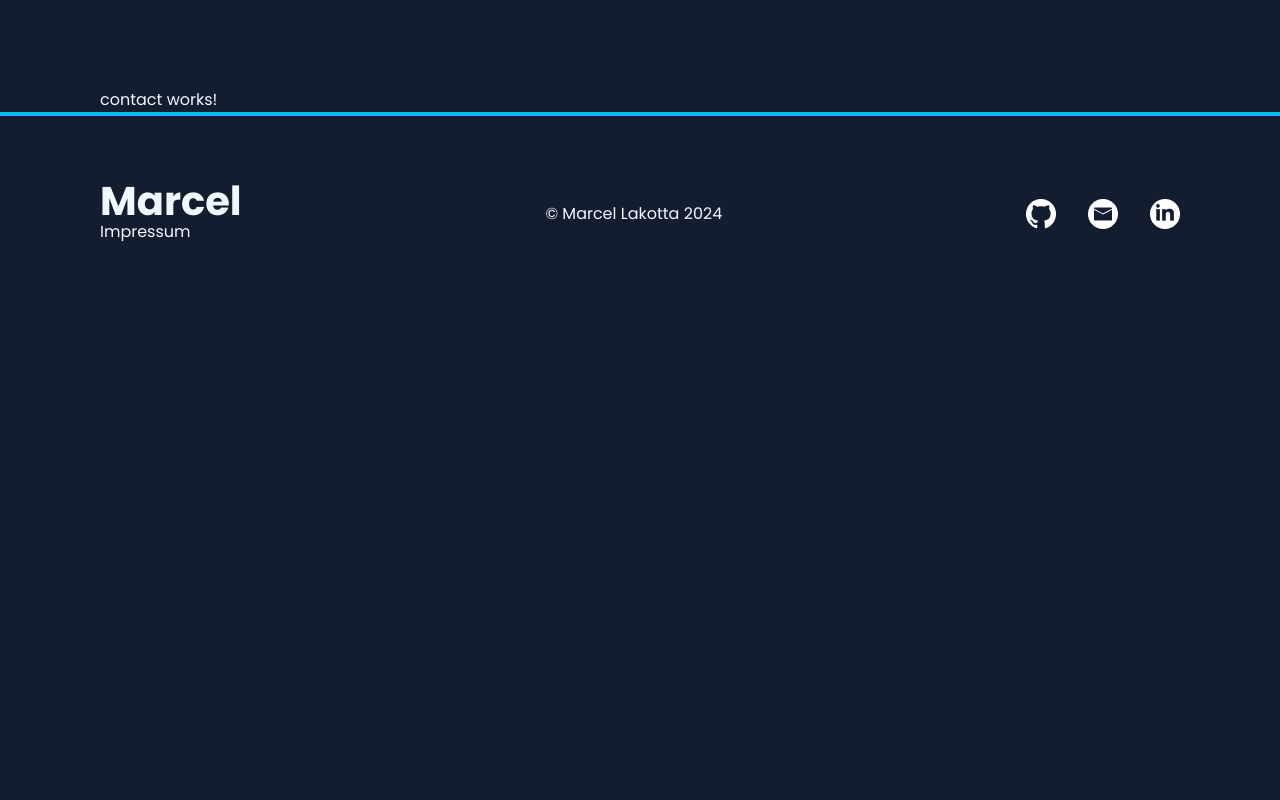
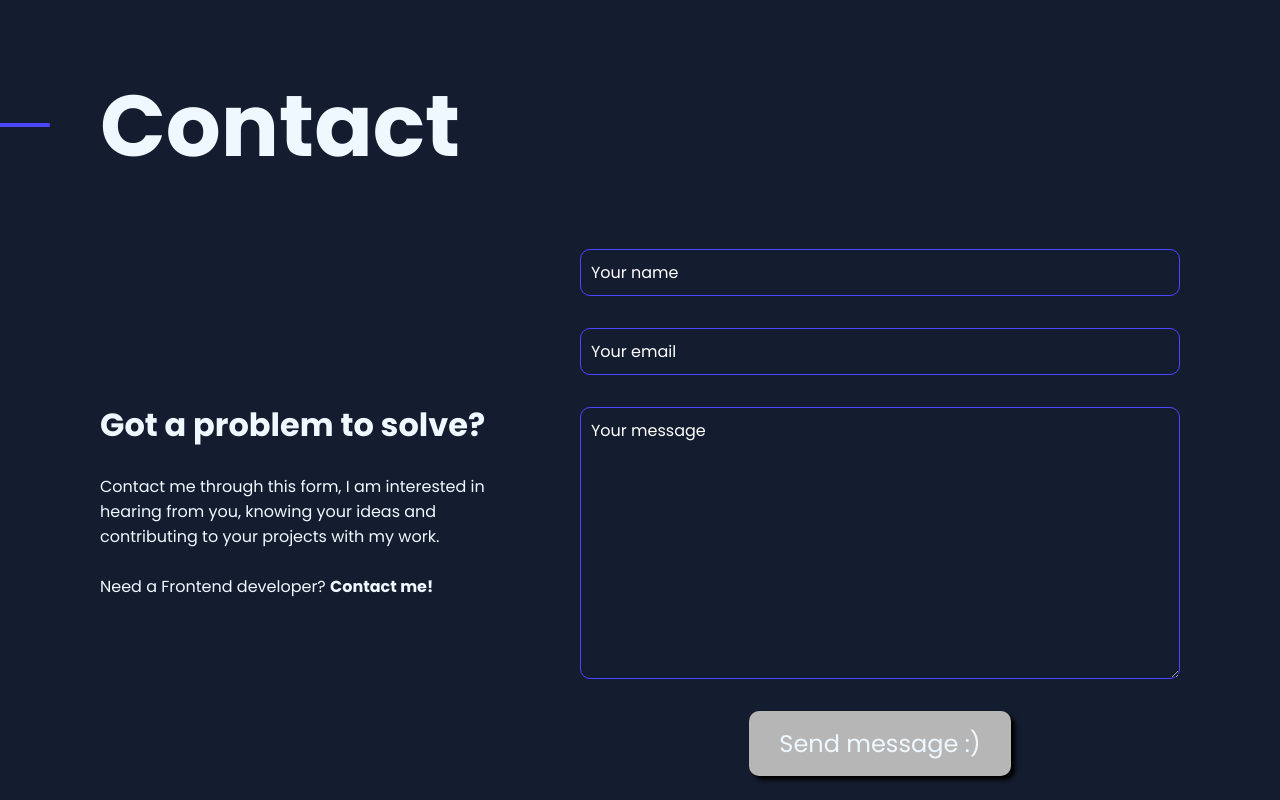
Before and after one commit to LakottaMa/MyPortfolio, an Angular app: page / in a window 1280 px wide. Shown: the part 4060-4860 px from the top of the page. Before the commit the page ends 4372 px from the top, so only its background shows below. Built offline with nearby package versions, Linux system fonts and the light colour scheme.

Commit message:
add contact Form

```diff
--- a/src/app/app.config.ts
+++ b/src/app/app.config.ts
@@ -1,7 +1,8 @@
 import { ApplicationConfig } from '@angular/core';
 import { provideRouter } from '@angular/router';
 import { routes } from './app.routes';
+import { provideHttpClient } from '@angular/common/http';
 
 export const appConfig: ApplicationConfig = {
-  providers: [provideRouter(routes)]
+  providers: [provideRouter(routes), provideHttpClient()]
 };
--- a/src/app/landing-page/contact/contact.component.html
+++ b/src/app/landing-page/contact/contact.component.html
@@ -1,3 +1,43 @@
 <section>
-    <p>contact works!</p>
+    <div class="headline">
+        <img class="line" src="../../../../assets/img/small_line_blue_left.png" alt="small line">
+        <h1>Contact</h1>
+    </div>
+    <div class="contact-form">
+        <div class="text">
+            <h3>Got a problem to solve?</h3>
+            <p>Contact me through this form, I am interested in hearing from you, knowing your ideas and contributing to
+                your projects with my work.</p>
+            <p>Need a Frontend developer? <span>Contact me!</span></p>
+        </div>
+        <form (ngSubmit)="onSubmit(contactForm)" #contactForm="ngForm">
+            <div class="form-group">
+                <!-- <label for="name"></label> -->
+                <input #name="ngModel" [(ngModel)]="contactData.name" type="text" name="user_name"
+                    placeholder="Your name" required>
+                <div class="error" *ngIf="name.invalid && (name.dirty || name.touched)">
+                    <span *ngIf="name.errors?.['required']">Your name is empty</span>
+                </div>
+            </div>
+            <div class="form-group">
+                <!-- <label for="email"></label> -->
+                <input #email="ngModel" [(ngModel)]="contactData.email" type="email" name="user_email"
+                    placeholder="Your email" required pattern="[a-zA-Z0-9._%+-]+@[a-zA-Z0-9.-]+\.[a-zA-Z]{2,}">
+                <div class="error" *ngIf="email.invalid && (email.dirty || email.touched)">
+                    <span *ngIf="email.errors?.['required']">Your email is empty</span>
+                    <span *ngIf="email.errors?.['pattern']">Please enter a valid email address</span>
+                </div>
+            </div>
+            <div class="form-group">
+                <!-- <label for="message"></label> -->
+                <textarea #message="ngModel" [(ngModel)]="contactData.message" type="text" rows="10" minlength="10"
+                    name="user_message" placeholder="Your message" required></textarea>
+                <div class="error" *ngIf="message.invalid && (message.dirty || message.touched)">
+                    <span *ngIf="message.errors?.['required']">Your message is empty.</span>
+                    <span *ngIf="message.errors?.['minlength'] && !message.errors?.['required']">Your message must be at least 10 characters long.</span>
+                </div>
+            </div>
+            <button class="btn" type="submit">Send message :)</button>
+        </form>
+    </div>
 </section>
--- a/src/app/landing-page/contact/contact.component.scss
+++ b/src/app/landing-page/contact/contact.component.scss
@@ -1,4 +1,77 @@
 @import "../../../styles.scss";
+
 section {
     margin-top: 280px;
+    flex-direction: column;
 }
+
+.headline {
+    width: 100%;
+    margin-left: -200px;
+    display: flex;
+    align-items: center;
+    img {
+        width: 50px;
+        margin-right: 50px;
+    }
+}
+
+.contact-form {
+    width: 100%;
+    margin: 85px 0 185px 0;
+    display: flex;
+    align-items: center;
+    justify-content: space-between;
+}
+
+.text {
+    width: 436px;
+    h3 {
+        font-size: 2rem;
+    }
+    span {
+        font-weight: 700;
+    }
+    p {
+        margin: 25px 0;
+    }
+}
+
+form {
+    display: flex;
+    flex-direction: column;
+    align-items: center;
+}
+
+.form-group {
+    width: 600px;
+    display: flex;
+    flex-direction: column;
+    margin-bottom: 32px;
+    input,
+    textarea {
+        padding: 10px;
+        border: solid 1px $blue;
+        border-radius: 10px;
+        background-color: hsla(0, 0%, 0%, 0);
+        &:hover {
+            border-color: $lightblue;
+            cursor: pointer;
+        }
+    }
+    input::placeholder,
+    textarea::placeholder {
+        color: white;
+    }
+}
+
+.btn {
+    background-color: $grey;
+}
+
+.error {
+    margin-top: 12px;
+    span {
+        color: $red;
+    }
+}
--- a/src/app/landing-page/contact/contact.component.ts
+++ b/src/app/landing-page/contact/contact.component.ts
@@ -1,12 +1,58 @@
-import { Component } from '@angular/core';
+import { Component, inject } from '@angular/core';
+import { CommonModule } from '@angular/common';
+import { FormsModule, NgForm } from '@angular/forms';
+import { HttpClient } from '@angular/common/http';
 
 @Component({
   selector: 'app-contact',
   standalone: true,
-  imports: [],
+  imports: [FormsModule, CommonModule],
   templateUrl: './contact.component.html',
   styleUrl: './contact.component.scss'
 })
 export class ContactComponent {
 
+  http = inject(HttpClient);
+
+  contactData = {
+    name: '',
+    email: '',
+    message: ''
+  }
+
+  mailTest = true;
+
+  post = {
+    endPoint: 'https://deineDomain.de/sendMail.php',
+    body: (payload: any) => JSON.stringify(payload),
+    options: {
+      headers: {
+        'Content-Type': 'text/plain',
+        responseType: 'text',
+      },
+    },
+  };
+  // onSubmit(ngForm: NgForm) {
+  //   if (ngForm.valid && ngForm.submitted) {
+  //     console.log(this.contactData);
+  //   }
+  // }
+  onSubmit(ngForm: NgForm) {
+    if (ngForm.submitted && ngForm.form.valid && !this.mailTest) {
+      this.http.post(this.post.endPoint, this.post.body(this.contactData))
+        .subscribe({
+          next: (response) => {
+            //send mail info
+
+            ngForm.resetForm();
+          },
+          error: (error) => {
+            console.error(error);
+          },
+          complete: () => console.info('send post complete'),
+        });
+    } else if (ngForm.submitted && ngForm.form.valid && this.mailTest) {
+      ngForm.resetForm();
+    }
+  }
 }
```
Also changed, not shown: 1 other file (tests, documents, lock files or other folders).
